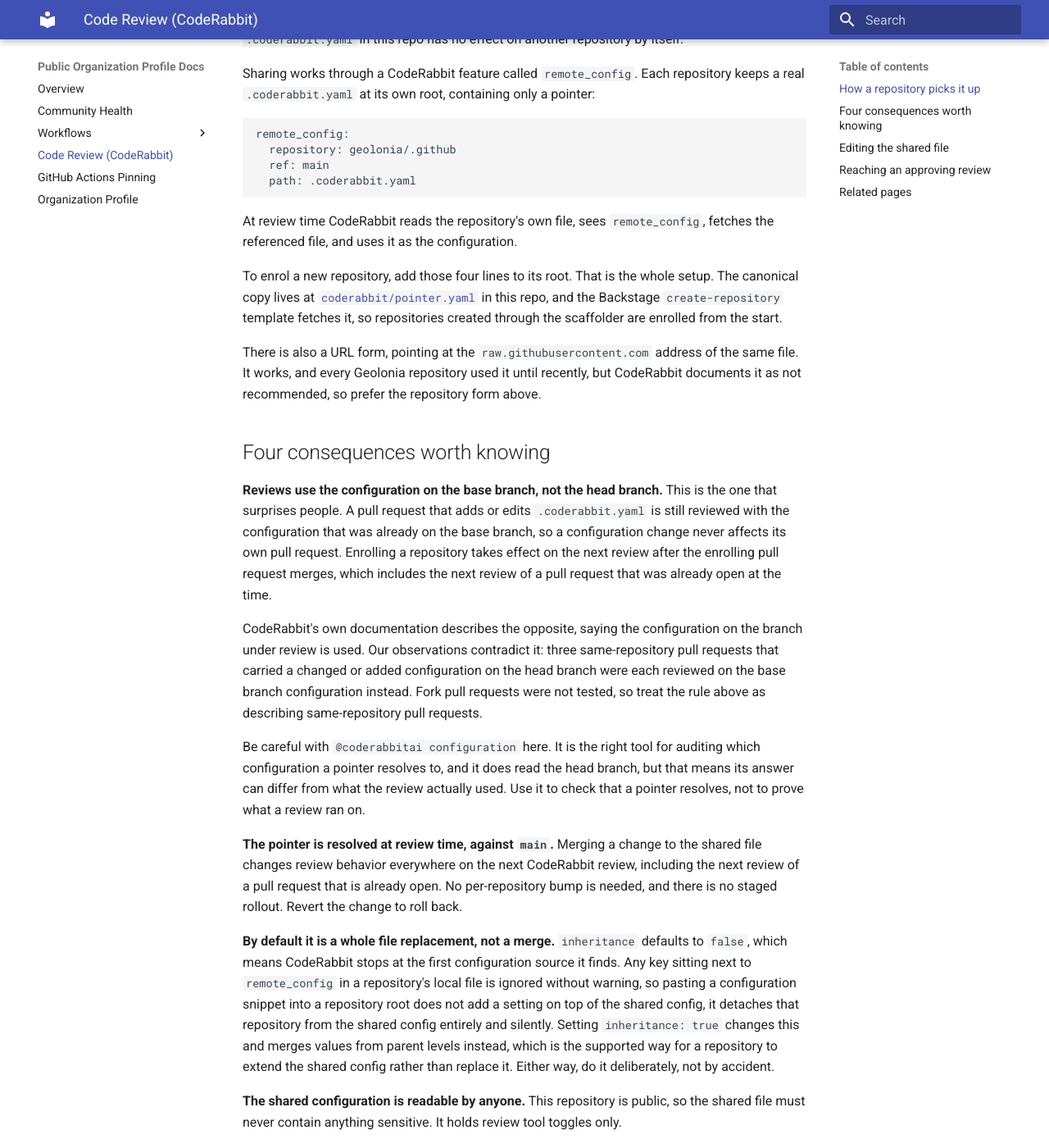
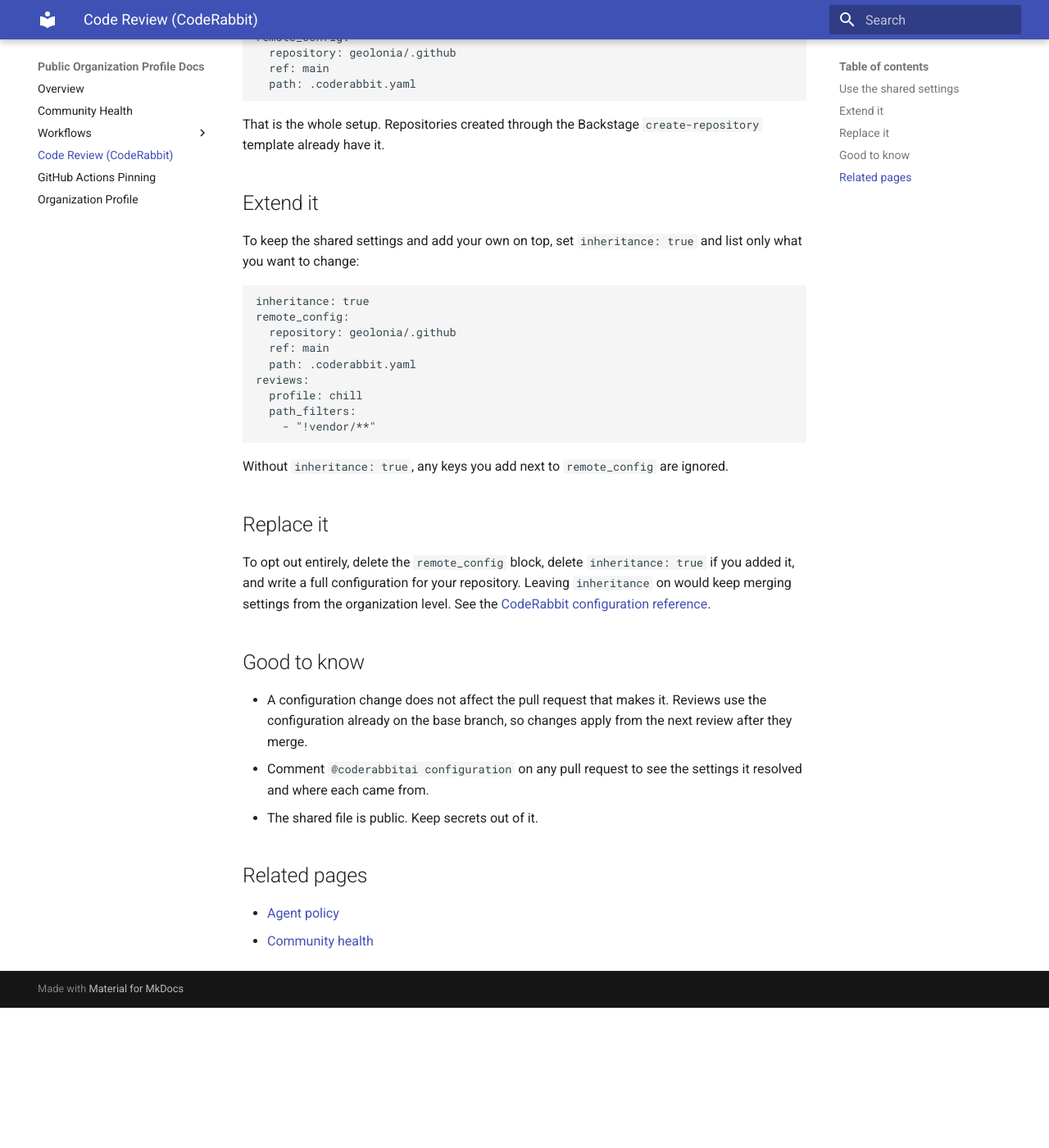
Before and after one commit to geolonia/.github, an MkDocs documentation site: the page built from docs/coderabbit.md, in a window 1280 px wide and 1400 px high, scrolled down 338 px. Shown: the whole window at 82% size. Built offline with MkDocs 1.6.1 and Material for MkDocs 9.7.7, drawn with Linux system fonts in a browser that asks for light colours; after the commit the page ends 1567 px from its top, so only the background shows below that; some of the changed text lies outside the part shown.

Commit message:
docs(coderabbit): cut the page down to how to use it (#122)
* docs(coderabbit): cut the page down to how to use it

The page had grown into a record of how the mechanism was worked out
rather than instructions for using it: which mechanism it is not, what
CodeRabbit's own docs claim versus what we observed, how the pointer form
was validated, and which settings cannot be schema checked. None of that
helps someone who just wants their repo reviewed.

Keep four things: how to point at the shared settings, how to extend them
with inheritance, how to opt out, and the few facts that actually change
what someone does. 129 lines to 58.

* docs(coderabbit): opting out means removing inheritance too

````diff
--- a/docs/coderabbit.md
+++ b/docs/coderabbit.md
@@ -1,18 +1,12 @@
 # Shared CodeRabbit Configuration
 
-CodeRabbit reviews pull requests across Geolonia repositories. Every repository
-draws its review settings from a single file in this repo:
+CodeRabbit reviews pull requests across Geolonia repositories. The shared review
+settings live in one file in this repo:
 [`.coderabbit.yaml`](https://github.com/geolonia/.github/blob/main/.coderabbit.yaml).
 
-## How a repository picks it up
+## Use the shared settings
 
-This is **not** GitHub's community health fallback. That mechanism only covers
-files like `CODE_OF_CONDUCT.md` and the issue templates, and CodeRabbit does not
-take part in it. Placing `.coderabbit.yaml` in this repo has no effect on another
-repository by itself.
-
-Sharing works through a CodeRabbit feature called `remote_config`. Each repository
-keeps a real `.coderabbit.yaml` at its own root, containing only a pointer:
+Put this in `.coderabbit.yaml` at the root of your repository:
 
 ```yaml
 remote_config:
@@ -21,107 +15,43 @@ remote_config:
   path: .coderabbit.yaml
 ```
 
-At review time CodeRabbit reads the repository's own file, sees `remote_config`,
-fetches the referenced file, and uses it as the configuration.
+That is the whole setup. Repositories created through the Backstage
+`create-repository` template already have it.
 
-To enrol a new repository, add those four lines to its root. That is the whole
-setup. The canonical copy lives at
-[`coderabbit/pointer.yaml`](https://github.com/geolonia/.github/blob/main/coderabbit/pointer.yaml)
-in this repo, and the Backstage `create-repository` template fetches it, so
-repositories created through the scaffolder are enrolled from the start.
+## Extend it
 
-There is also a URL form, pointing at the `raw.githubusercontent.com` address of
-the same file. It works, and every Geolonia repository used it until recently, but
-CodeRabbit documents it as not recommended, so prefer the repository form above.
+To keep the shared settings and add your own on top, set `inheritance: true` and
+list only what you want to change:
 
-## Four consequences worth knowing
+```yaml
+inheritance: true
+remote_config:
+  repository: geolonia/.github
+  ref: main
+  path: .coderabbit.yaml
+reviews:
+  profile: chill
+  path_filters:
+    - "!vendor/**"
+```
 
-**Reviews use the configuration on the base branch, not the head branch.** This is
-the one that surprises people. A pull request that adds or edits `.coderabbit.yaml`
-is still reviewed with the configuration that was already on the base branch, so a
-configuration change never affects its own pull request. Enrolling a repository
-takes effect on the next review after the enrolling pull request merges, which
-includes the next review of a pull request that was already open at the time.
+Without `inheritance: true`, any keys you add next to `remote_config` are ignored.
 
-CodeRabbit's own documentation describes the opposite, saying the configuration on
-the branch under review is used. Our observations contradict it: three
-same-repository pull requests that carried a changed or added configuration on the
-head branch were each reviewed on the base branch configuration instead. Fork pull
-requests were not tested, so treat the rule above as describing same-repository
-pull requests.
+## Replace it
 
-Be careful with `@coderabbitai configuration` here. It is the right tool for
-auditing which configuration a pointer resolves to, and it does read the head
-branch, but that means its answer can differ from what the review actually used.
-Use it to check that a pointer resolves, not to prove what a review ran on.
+To opt out entirely, delete the `remote_config` block, delete `inheritance: true`
+if you added it, and write a full configuration for your repository. Leaving
+`inheritance` on would keep merging settings from the organization level. See the
+[CodeRabbit configuration reference](https://docs.coderabbit.ai/reference/yaml-template).
 
-**The pointer is resolved at review time, against `main`.** Merging a change to
-the shared file changes review behavior everywhere on the next CodeRabbit review,
-including the next review of a pull request that is already open. No
-per-repository bump is needed, and there is no staged rollout. Revert the change
-to roll back.
+## Good to know
 
-**By default it is a whole file replacement, not a merge.** `inheritance` defaults
-to `false`, which means CodeRabbit stops at the first configuration source it
-finds. Any key sitting next to `remote_config` in a repository's local file is
-ignored without warning, so pasting a configuration snippet into a repository root
-does not add a setting on top of the shared config, it detaches that repository
-from the shared config entirely and silently. Setting `inheritance: true` changes
-this and merges values from parent levels instead, which is the supported way for a
-repository to extend the shared config rather than replace it. Either way, do it
-deliberately, not by accident.
-
-**The shared configuration is readable by anyone.** This repository is public, so
-the shared file must never contain anything sensitive. It holds review tool toggles
-only.
-
-## Editing the shared file
-
-Treat an edit here as a change to every repository's review behavior, because that
-is what it is.
-
-- Open a pull request. Do not push to `main`.
-- Validate keys against CodeRabbit's schema before pushing. Unknown keys are
-  rejected and CodeRabbit posts a configuration error instead of a review:
-
-  ```bash
-  curl -sSL https://coderabbit.ai/integrations/schema.v2.json -o /tmp/cr.json
-  ```
-
-- Note that `remote_config` itself is **not** in that schema, so the pointer form
-  cannot be schema checked. A wrong key there does not raise an error, it falls
-  back to defaults silently, which looks exactly like a working configuration until
-  someone notices pull requests are no longer being approved. Verify a pointer
-  change by commenting `@coderabbitai configuration` on a pull request and reading
-  the reported source path, for example:
-
-  ```text
-  Configuration used: Path: geolonia/.github/.coderabbit.yaml@main (via .coderabbit.yaml)
-  ```
-
-- Keep the file free of settings that only make sense in one repository.
-- Prefer small changes, and revert quickly if reviews start behaving oddly.
-- Remember that the change will not affect the pull request making it, since
-  reviews use the base branch configuration.
-
-## Reaching an approving review
-
-A repository's branch rules require an approving review before merge. CodeRabbit
-supplies that approval once every comment it raised is resolved and it has
-reviewed the latest commit. Two settings make this work, and both live in the
-shared file: `reviews.request_changes_workflow` and
-`reviews.auto_review.auto_incremental_review`.
-
-Some pull requests get no CodeRabbit review at all, and therefore cannot reach an
-approval on their own:
-
-- **Draft pull requests.** Mark the pull request ready for review.
-- **Pull requests based on another feature branch.** CodeRabbit reviews only pull
-  requests targeting the default branch. Retarget, or ask a human to review.
-
-A code owner requirement is also outside CodeRabbit's reach. A GitHub App cannot
-be listed in `CODEOWNERS`, so a pull request touching an owned path always needs
-an approval from the owning team.
+- A configuration change does not affect the pull request that makes it. Reviews
+  use the configuration already on the base branch, so changes apply from the next
+  review after they merge.
+- Comment `@coderabbitai configuration` on any pull request to see the settings it
+  resolved and where each came from.
+- The shared file is public. Keep secrets out of it.
 
 ## Related pages
 
````
